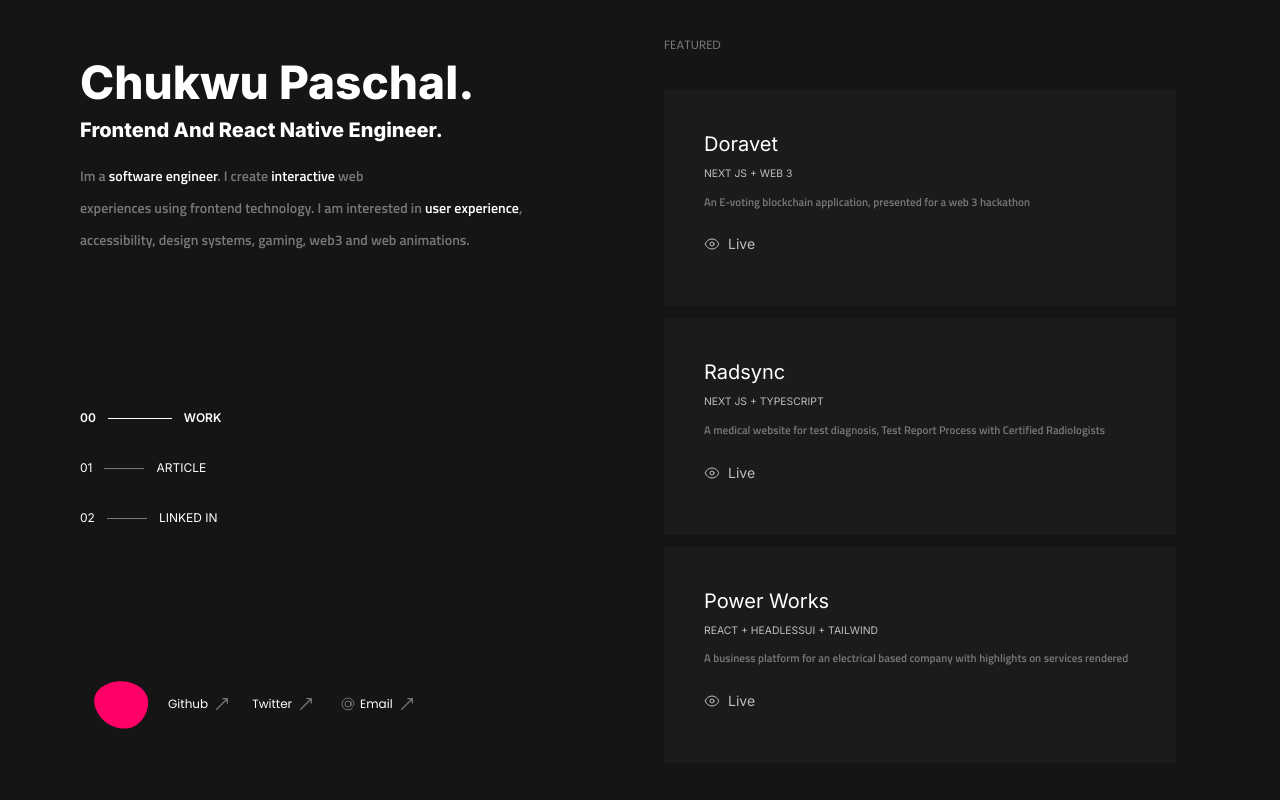
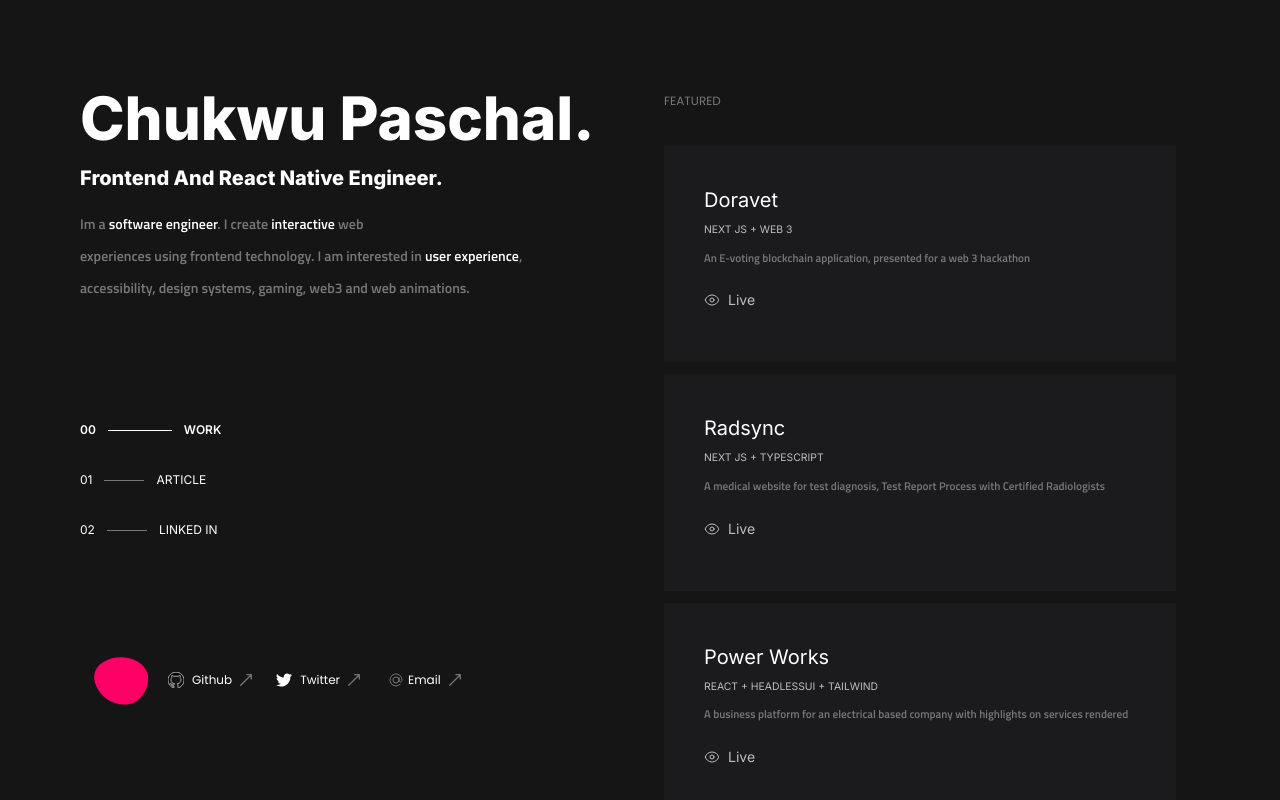
Before and after one commit to Haybuka/chukwu, a Next.js app: page / in a window 1280 px wide. Built offline with nearby package versions, Linux system fonts and the light colour scheme.

Commit message:
social links

```diff
--- a/app/component/banner/index.tsx
+++ b/app/component/banner/index.tsx
@@ -10,7 +10,7 @@ const Banner = () => {
         <span
           className={cls(
             inter.className,
-            'block capitalize font-bold my-2 text-3xl xl:text-[46px]'
+            'block capitalize font-bold my-2 text-5xl xl:text-6xl'
           )}
         >
           Chukwu Paschal.
--- a/app/component/featured/featured.module.css
+++ b/app/component/featured/featured.module.css
@@ -3,6 +3,6 @@
 }
 
 .header {
-  @apply text-portfolio-100 uppercase text-[0.75rem] my-6 sticky top-0 py-3 bg-white lg:bg-transparent lg:relative;
+  @apply text-portfolio-100 uppercase text-[0.75rem] mb-6 sticky top-0 py-3 bg-white lg:bg-transparent lg:relative;
   position: -webkit-sticky;
 }
--- /dev/null
+++ b/app/component/icon/github.tsx
@@ -0,0 +1,16 @@
+import React from 'react';
+
+const GithubIcon = () => {
+  return (
+    <svg
+      viewBox="0 0 24 24"
+      aria-hidden="true"
+      className="w-4 h-4 mr-2 "
+      stroke="currentColor"
+    >
+      <path d="M12 .297c-6.63 0-12 5.373-12 12 0 5.303 3.438 9.8 8.205 11.385.6.113.82-.258.82-.577 0-.285-.01-1.04-.015-2.04-3.338.724-4.042-1.61-4.042-1.61C4.422 18.07 3.633 17.7 3.633 17.7c-1.087-.744.084-.729.084-.729 1.205.084 1.838 1.236 1.838 1.236 1.07 1.835 2.809 1.305 3.495.998.108-.776.417-1.305.76-1.605-2.665-.3-5.466-1.332-5.466-5.93 0-1.31.465-2.38 1.235-3.22-.135-.303-.54-1.523.105-3.176 0 0 1.005-.322 3.3 1.23.96-.267 1.98-.399 3-.405 1.02.006 2.04.138 3 .405 2.28-1.552 3.285-1.23 3.285-1.23.645 1.653.24 2.873.12 3.176.765.84 1.23 1.91 1.23 3.22 0 4.61-2.805 5.625-5.475 5.92.42.36.81 1.096.81 2.22 0 1.606-.015 2.896-.015 3.286 0 .315.21.69.825.57C20.565 22.092 24 17.592 24 12.297c0-6.627-5.373-12-12-12"></path>
+    </svg>
+  );
+};
+
+export default GithubIcon;
--- a/app/component/icon/iconType.tsx
+++ b/app/component/icon/iconType.tsx
@@ -2,13 +2,16 @@ import React from 'react';
 import EyeIcon from './eye';
 import ClockIcon from './clock';
 import CodeIcon from './code';
+import GithubIcon from './github';
+import Email from '../socials/email';
+import TwitterIcon from '../socials/twitter';
 
 type PageTypeProp = {
   icon: string;
 };
 
 const IconType = ({ icon }: PageTypeProp) => {
-  switch (icon) {
+  switch (icon.toLowerCase()) {
     case 'eye':
       return <EyeIcon />;
     case 'link':
@@ -17,6 +20,12 @@ const IconType = ({ icon }: PageTypeProp) => {
       return <ClockIcon />;
     case 'code':
       return <CodeIcon />;
+    case 'github':
+      return <GithubIcon />;
+    case 'mail':
+      return <Email />;
+    case 'twitter':
+      return <TwitterIcon />;
     default:
       break;
   }
--- a/app/component/socials/index.tsx
+++ b/app/component/socials/index.tsx
@@ -3,16 +3,17 @@ import styles from './socials.module.css';
 import AvatarBlob from './blob';
 import Image from 'next/image';
 import SocialIcon from './socialIcons';
+import IconType from '../icon/iconType';
 
 const socials = [
   {
     name: 'github',
-    icon: 'git',
+    icon: 'github',
     link: '',
   },
   {
     name: 'twitter',
-    icon: 'tw',
+    icon: 'twitter',
     link: '',
   },
   {
@@ -25,10 +26,7 @@ const Socials = () => {
   return (
     <footer>
       <aside className="flex items-center ">
-        <div className={styles.avatar}>
-          {/* <Image width={60} height={60} alt="" src={'/avatar.jpg'} /> */}
-          {/* <AvatarBlob /> */}
-        </div>
+        <div className={styles.avatar}></div>
         <div className="flex items-center text-[12px] justify-evenly">
           {socials.map((social, id) => (
             <Link
@@ -36,7 +34,7 @@ const Socials = () => {
               key={id}
               className="capitalize flex items-center mx-2"
             >
-              {SocialIcon(social.icon)}
+              <IconType icon={social.icon} />
               <span>{social.name}</span>
               <span className=" rotate-45 inline-block text-portfolio-100 mx-1">
                 <svg
--- /dev/null
+++ b/app/component/socials/twitter.tsx
@@ -0,0 +1,16 @@
+import React from 'react';
+
+const TwitterIcon = () => {
+  return (
+    <svg
+      viewBox="0 0 24 24"
+      aria-hidden="true"
+      className="w-4 h-4 mr-2"
+      fill="currentColor"
+    >
+      <path d="M24 4.557a9.83 9.83 0 01-2.828.775 4.932 4.932 0 002.165-2.724 9.864 9.864 0 01-3.127 1.195 4.916 4.916 0 00-3.594-1.555c-3.179 0-5.515 2.966-4.797 6.045A13.978 13.978 0 011.671 3.149a4.93 4.93 0 001.523 6.574 4.903 4.903 0 01-2.229-.616c-.054 2.281 1.581 4.415 3.949 4.89a4.935 4.935 0 01-2.224.084 4.928 4.928 0 004.6 3.419A9.9 9.9 0 010 19.54a13.94 13.94 0 007.548 2.212c9.142 0 14.307-7.721 13.995-14.646A10.025 10.025 0 0024 4.557z"></path>
+    </svg>
+  );
+};
+
+export default TwitterIcon;
--- a/app/layout.module.css
+++ b/app/layout.module.css
@@ -1,5 +1,5 @@
 .home {
-  @apply lg:h-screen w-full lg:w-1/2 overflow-y-scroll pb-12 lg:pb-28;
+  @apply lg:h-screen w-full lg:w-1/2 overflow-y-scroll pb-12 lg:pb-28 py-10 md:py-9 lg:py-20;
 }
 
 /* Hide scrollbar for Chrome, Safari and Opera */
--- a/app/layout.tsx
+++ b/app/layout.tsx
@@ -24,7 +24,7 @@ export default function RootLayout({
     <html lang="en">
       <body className={cls(poppins.className, 'bg-portfolio-200')}>
         <main className="lg:flex min-h-screen items-start justify-between px-6 lg:px-12 xl:px-20">
-          <section className="lg:h-screen lg:w-1/2 py-10 lg:py-9 xl:py-14  flex justify-between items-start flex-col text-white">
+          <section className="lg:h-screen lg:w-1/2 py-10 md:py-9 lg:py-20  flex justify-between items-start flex-col text-white">
             <Banner />
             <Navigation />
             <Socials />
```
